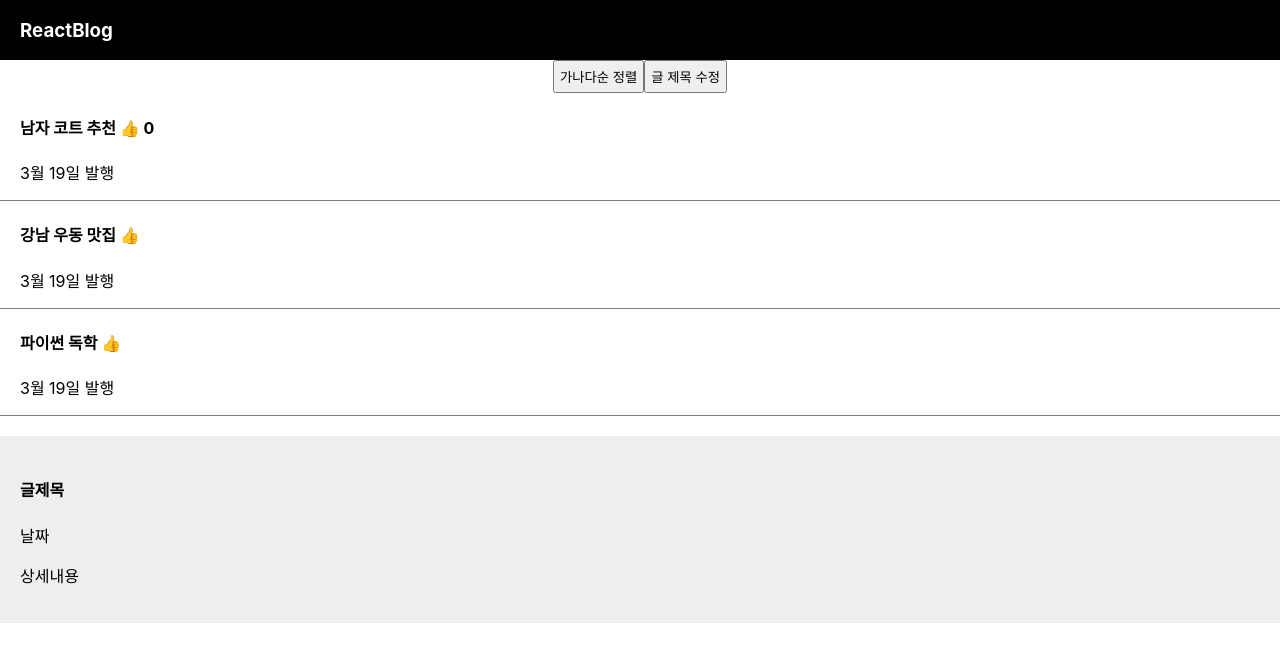
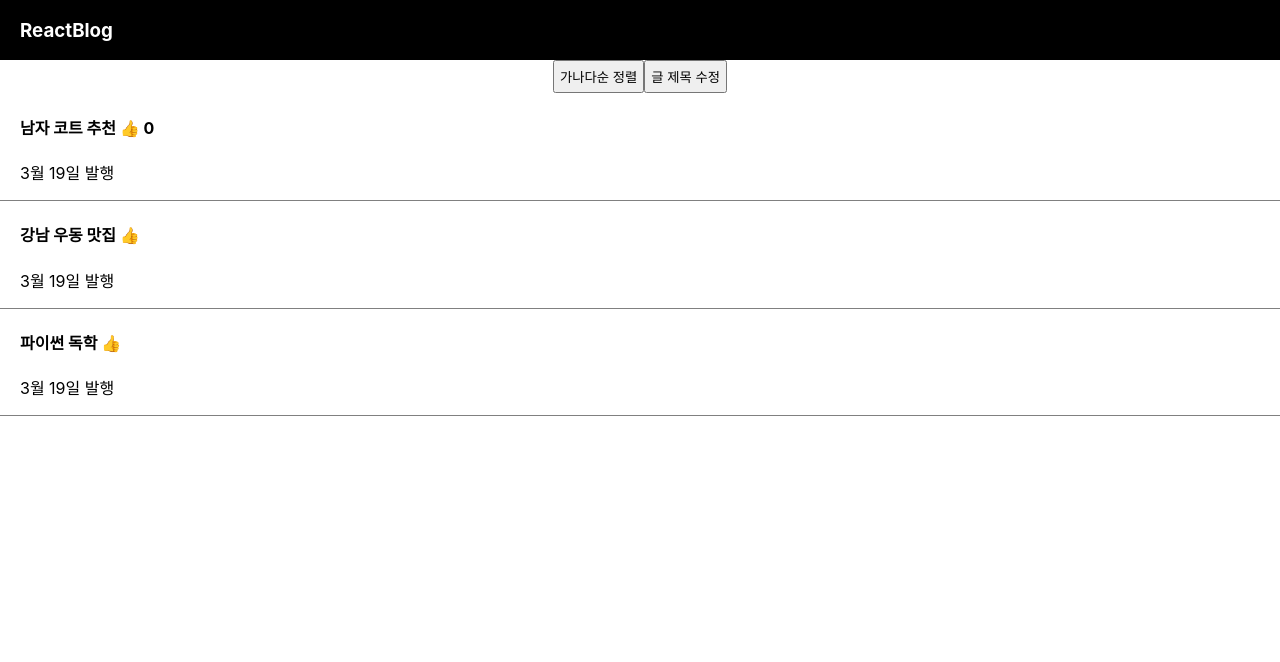
Before and after one commit to tncks2z/react, a React (Create React App) app in the folder react-study/: page / in a window 1280 px wide. Shown: the top 662 px of the page. Built offline with nearby package versions, Linux system fonts and the light colour scheme.

Commit message:
제목 누르면 모달창 보이게 만들기

```diff
--- a/react-study/src/App.js
+++ b/react-study/src/App.js
@@ -4,6 +4,7 @@ import { useState } from 'react';
 function App() {
   const [titles, setTitles] = useState(['남자 코트 추천', '강남 우동 맛집', '파이썬 독학']); //자바스크립트의 Destruturing 문법
   const [good, setGood] = useState(0);
+  const [modal, setModal] = useState(false);
   return (
     <div className="App">
       <div className="black-nav">
@@ -32,7 +33,11 @@ function App() {
         글 제목 수정
       </button>
       <div className="list">
-        <h4>
+        <h4
+          onClick={() => {
+            setModal(!modal);
+          }}
+        >
           {titles[0]}{' '}
           <span
             onClick={() => {
@@ -57,7 +62,7 @@ function App() {
         </h4>
         <p>3월 19일 발행</p>
       </div>
-      <Modal />
+      {modal === true ? <Modal /> : null}
     </div>
   );
 }
```
